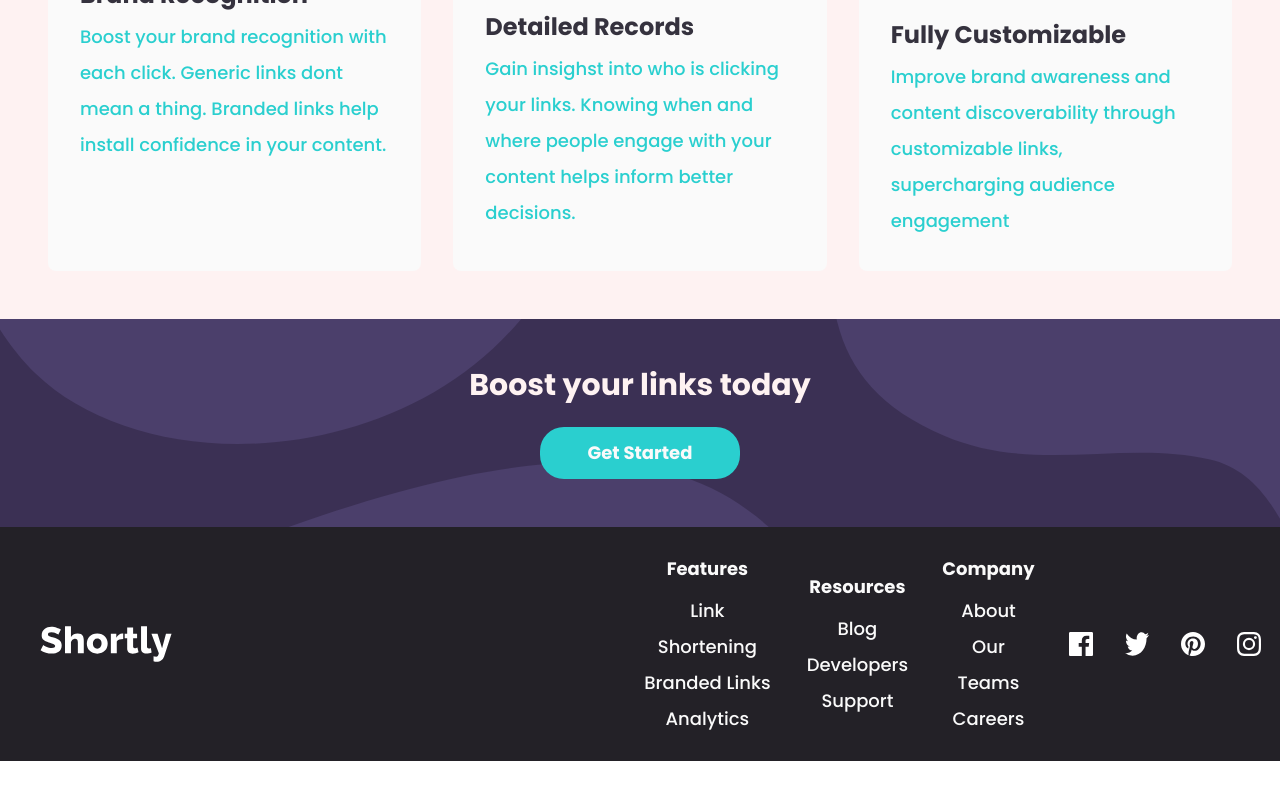
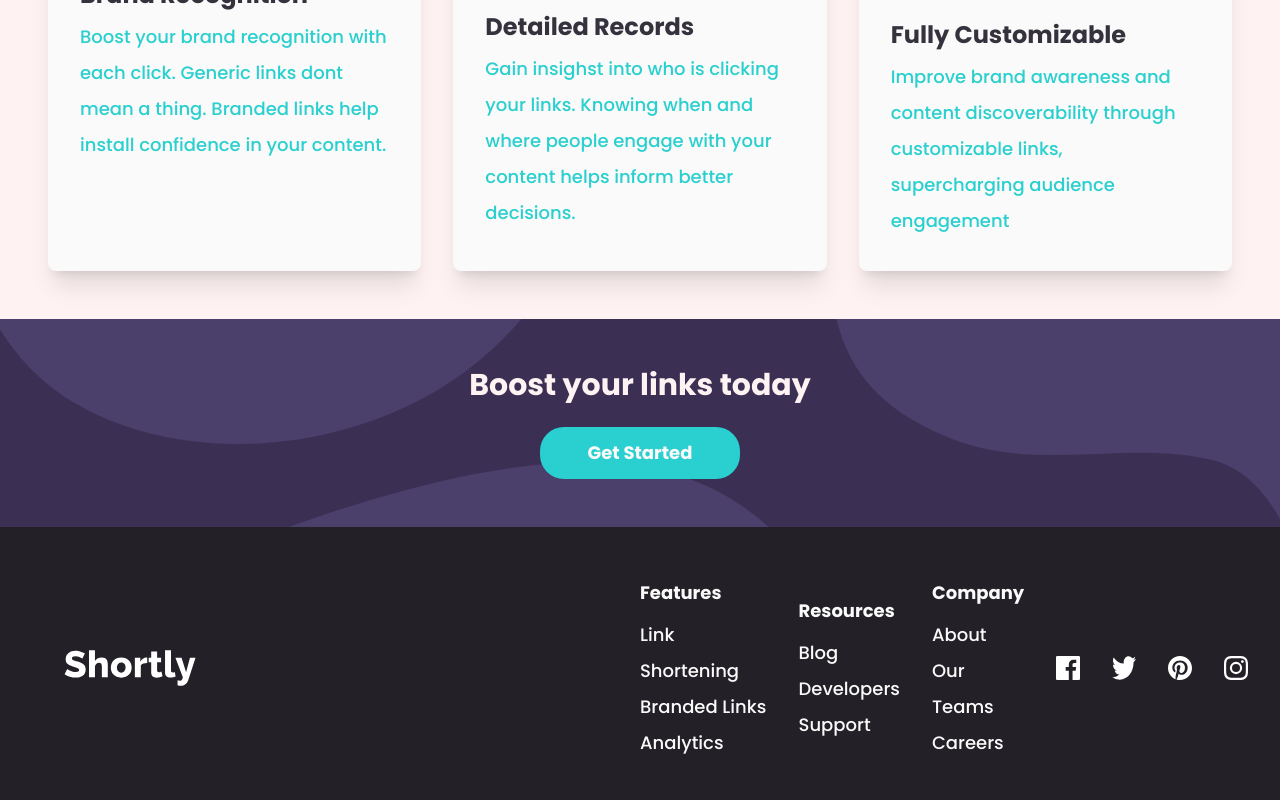
Before and after one commit to JohnstoneDev/url_shortening, a React (Create React App) app: page / in a window 1280 px wide. Shown: the part 1456-2256 px from the top of the page. Before the commit the page ends 2217 px from the top, so only its background shows below. Built offline with nearby package versions, Linux system fonts and the light colour scheme; a web font is replaced by a local one.

Commit message:
style: Shadows, hover states

```diff
--- a/src/Components/Buttons/Button.js
+++ b/src/Components/Buttons/Button.js
@@ -2,7 +2,7 @@ export const Button = ({ children, clickFunction }) => {
 	return (
 		<button
 			onClick={() => clickFunction}
-			className="p-2 bg-cyan rounded-md text-slate-100 font-semibold mobile:w-full max-mobile:w-full desktop:w-fit">
+			className="p-2 bg-cyan rounded-md text-slate-100 font-semibold mobile:w-full max-mobile:w-full desktop:w-fit hover:bg-very-dark-violet">
 				{children}
 		</button>
 	)
--- a/src/Components/Buttons/NavButton.js
+++ b/src/Components/Buttons/NavButton.js
@@ -2,7 +2,7 @@
 export const NavButton = ( { children }) => {
 	return (
 		<button
-		className="bg-cyan desktop:p-2 tablet:p-2 rounded-3xl text-slate-100 font-semibold max-h-fit w-[200px] mobile:p-3 max-mobile:p-3">
+		className="bg-cyan desktop:p-2 tablet:p-2 rounded-3xl text-slate-100 font-semibold max-h-fit w-[200px] mobile:p-3 max-mobile:p-3 hover:bg-very-dark-violet">
 			{ children}
 		</button>
 	)
--- a/src/Components/Footer/Footer.js
+++ b/src/Components/Footer/Footer.js
@@ -37,7 +37,7 @@ const ArticleWithContent = ({ title, contents }) => {
 			<h2 className='font-semibold'>{title}</h2>
 			<div className='flex flex-col'>
 				{
-					contents.map(c => <span key={contents.indexOf(c)}>{c}</span>)
+					contents.map(c => <span className="cursor-pointer hover:text-grayish-violet" key={contents.indexOf(c)}>{c}</span>)
 				}
 			</div>
 		</article>
@@ -46,7 +46,7 @@ const ArticleWithContent = ({ title, contents }) => {
 
 const Links = () => {
 	return (
-		<section className='bg-very-dark-violet text-slate-100 flex desktop:grid desktop:grid-cols-2 mobile:flex-col max-mobile:flex-col justify-center items-center p-6'>
+		<section className='bg-very-dark-violet text-slate-100 flex desktop:grid desktop:grid-cols-2 mobile:flex-col max-mobile:flex-col justify-center items-center p-12 desktop:text-left'>
 			<img src={logo_copy} alt="" className='h-9 w-fit m-4'/>
 			<section className='flex mobile:flex-col max-mobile:flex-col desktop:flex-row gap-8 items-center justify-evenly'>
 				<ArticleWithContent title={"Features"} contents={['Link Shortening', 'Branded Links', 'Analytics']}/>
--- a/src/Components/IconCard/IconCard.js
+++ b/src/Components/IconCard/IconCard.js
@@ -1,7 +1,7 @@
 
 export const IconCard = ({ icon, title, paragraph  }) => {
 	return (
-		<div className="rounded-lg p-4 bg-slate-100 space-y-6">
+		<div className="rounded-lg p-4 bg-slate-100 space-y-6 shadow-xl">
 			<img src={icon} alt="" className="p-6 rounded-full bg-very-dark-blue mt-[-50px]"/>
 			<article className="flex flex-col text-left space-y-2 p-4">
 				<h4 className="font-semibold text-2xl text-very-dark-blue">{title}</h4>
--- a/src/Components/ShortenedUrl/Shortened.js
+++ b/src/Components/ShortenedUrl/Shortened.js
@@ -5,7 +5,7 @@ const ShortenedUrl = ({ original, shortened }) => {
 	return (
 		<div
 			className="flex mobile:flex-col max-mobile:flex-col bg-[#ffffff] rounded-md text-lg gap-2 text-left text-[14px] p-2
-			desktop:flex-row desktop:w-4/5 desktop:justify-between desktop:p-2 desktop:items-center">
+			desktop:flex-row desktop:w-4/5 desktop:justify-between desktop:p-2 desktop:items-center shadow-2xl">
 			<p
 				className="text-dark-violet mobile:border-b-2 mobile:border-cyan mobile:border-b-1 max-mobile:border-cyan desktop:border-b-0">
 				{original.substring(0, 60)}...
```
